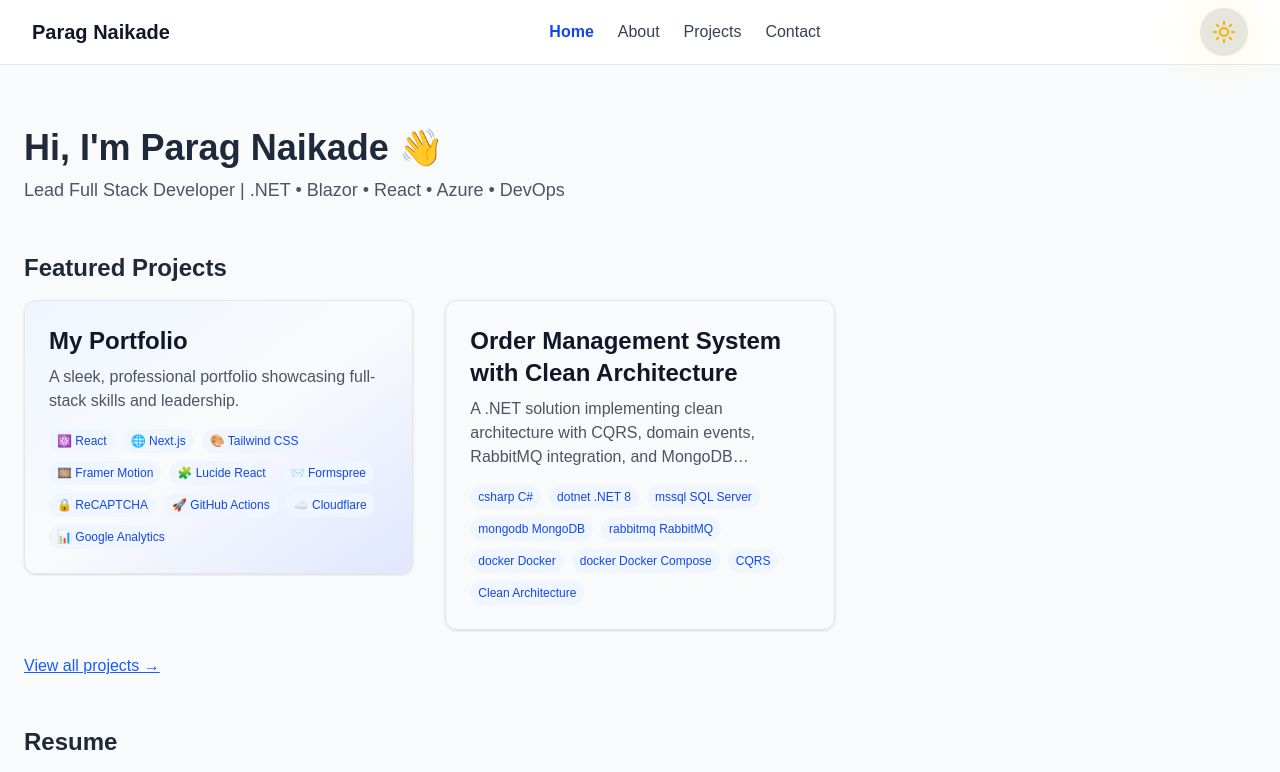
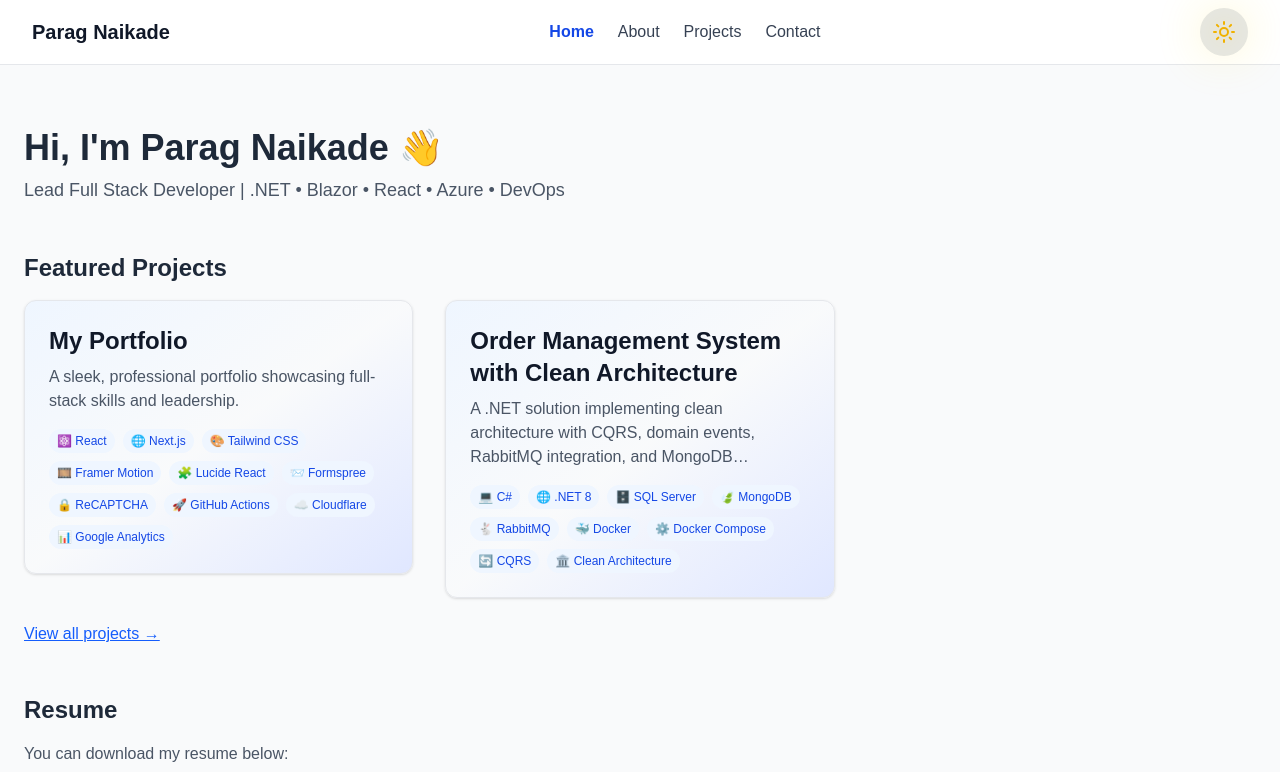
Before and after one commit to ParagNaikade/my-portfolio, a Next.js app: page / in a window 1280 px wide. Shown: the top 772 px of the page. Built offline with nearby package versions, Linux system fonts and the light colour scheme.

Commit message:
fix image

```diff
--- a/src/data/projects.ts
+++ b/src/data/projects.ts
@@ -118,21 +118,21 @@ export const projects: IProject[] = [
       "/images/api-endpoints.png",
     ],
     tech: [
-      { name: "C#", icon: "csharp" },
-      { name: ".NET 8", icon: "dotnet" },
-      { name: "SQL Server", icon: "mssql" },
-      { name: "MongoDB", icon: "mongodb" },
-      { name: "RabbitMQ", icon: "rabbitmq" },
-      { name: "Docker", icon: "docker" },
-      { name: "Docker Compose", icon: "docker" },
-      { name: "CQRS", icon: "" },
-      { name: "Clean Architecture", icon: "" },
+      { name: "C#", icon: "💻" },
+      { name: ".NET 8", icon: "🌐" },
+      { name: "SQL Server", icon: "🗄️" },
+      { name: "MongoDB", icon: "🍃" },
+      { name: "RabbitMQ", icon: "🐇" },
+      { name: "Docker", icon: "🐳" },
+      { name: "Docker Compose", icon: "⚙️" },
+      { name: "CQRS", icon: "🔄" },
+      { name: "Clean Architecture", icon: "🏛️" },
     ],
     github: "https://github.com/yourusername/order-management-clean-architecture",
     demo: "", // add URL if you have a live demo
     gradient: {
-      light: "#6a11cb",
-      dark: "#2575fc",
+      light: "from-blue-50 via-gray-50 to-indigo-100",
+      dark: "dark:from-slate-800 dark:via-neutral-800 dark:to-indigo-900",
     },
     architecture: {
       API: "Exposes REST endpoints and handles HTTP requests",
@@ -149,11 +149,7 @@ export const projects: IProject[] = [
       "Build and run the API, Consumer, and Migration Runner projects via Docker",
       "Use API endpoints to create and retrieve orders",
     ],
-    screenshots: [
-      "/screenshots/api-get-orders.png",
-      "/screenshots/consumer-logs.png",
-      "/screenshots/docker-compose-running.png",
-    ],
+    screenshots: ["/demo_3.svg"],
     devops: {
       ciCd: "GitHub Actions pipeline builds Docker images and runs tests",
       hosting: "Docker Compose setup suitable for local or cloud VM deployment",
--- a/src/pages/projects/[slug].tsx
+++ b/src/pages/projects/[slug].tsx
@@ -116,12 +116,13 @@ export default function ProjectPage({ project }: Props) {
           <h2 className="text-2xl font-semibold mb-2">Screenshots</h2>
           <div className="flex flex-wrap gap-4">
             {project.screenshots.map((src, i) => (
-              <img
-                key={i}
-                src={src}
-                alt={`${project.title} screenshot ${i + 1}`}
-                className="rounded-lg shadow-md max-w-full h-auto"
-              />
+              <a key={i} href={src} target="_blank" rel="noopener noreferrer" className="block">
+                <img
+                  src={src}
+                  alt={`${project.title} screenshot ${i + 1}`}
+                  className="rounded-lg shadow-md max-w-full h-auto"
+                />
+              </a>
             ))}
           </div>
         </section>
```
Also changed, not shown: public/demo_3.svg (added).
